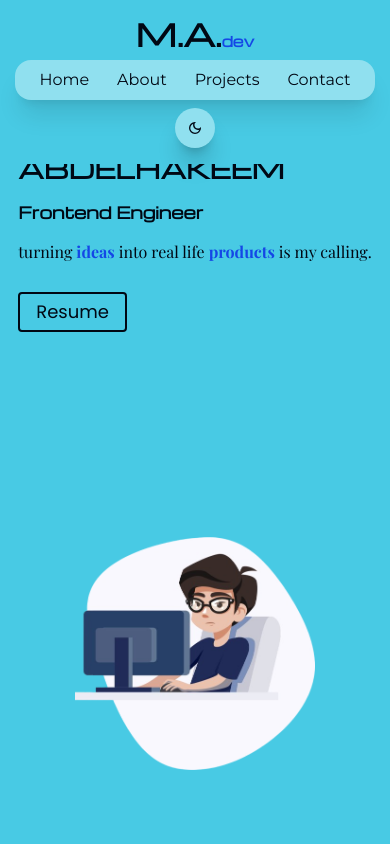
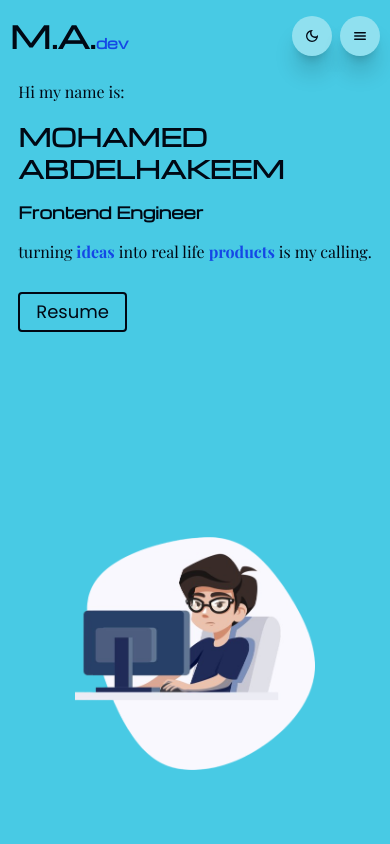
Before and after one commit to Mohamed-Abdelhakeem1/Protfolio, a React (Vite) app: page / in a window 390 px wide. Shown: the top 844 px of the page. Built offline with nearby package versions, Linux system fonts and the light colour scheme; a web font is replaced by a local one.

Commit message:
NavBar resposive

```diff
--- a/src/Layout/Header.tsx
+++ b/src/Layout/Header.tsx
@@ -1,37 +1,56 @@
 import { Link } from "react-router-dom";
 import ThemeButton from "../Components/Header/ThemeButton";
-
+import { useState } from "react";
+import { IoMenu } from "react-icons/io5";
+import { IoMdClose } from "react-icons/io";
 
 const Header = () => {
+  const [menuOpen, setMenuOpen] = useState<boolean>(false);
+  const toggleMenu = () => {
+    setMenuOpen(!menuOpen);
+  };
+
+  const openClass: string = menuOpen ? "flexBetween" : "hidden sm:flex";
   return (
     <nav className="normalText dark:bg-blck py-4 fixed w-full top-0 z-50 backdrop-blur-2xl bodyBg">
-      <div className="container flexBetween flex-col sm:flex-row gap-2 xs:gap-0">
+      <div className="container flexBetween gap-2 xs:gap-0 relative">
         <Link to="/" className="text-3xl font-bold fontRoma">
           M.A.<span className="text-sm text-blue">dev</span>
         </Link>
-        <ul className="flexBetween gap-3 sm:gap-5 md:gap-8 xl:gap-12 px-4 md:px-8 rounded-2xl normalBg fontMon shadow-xl/10">
-          <li>
-            <Link to="/" className="link smoothy">
+        <ul
+          onClick={() => setMenuOpen(false)}
+          className={`absolute top-13 xs:left-1/8 w-full xs:w-3/4 sm:w-fit ${openClass} flex-col sm:flex-row sm:static py-3 sm:py-0 gap-6 sm:gap-5 md:gap-8 xl:gap-12 px-4 md:px-8 rounded-lg  sm:rounded-2xl normalBg fontMon shadow-xl/10 `}
+        >
+          <li className="navItem">
+            <Link to="/" className="link smoothy ">
               Home
             </Link>
           </li>
-          <li>
+          <li className="navItem">
             <Link to="/about" className="link smoothy">
               About
             </Link>
           </li>
-          <li>
+          <li className="navItem">
             <Link to="/projects" className="link smoothy">
               Projects
             </Link>
           </li>
-          <li>
+          <li className="navItem">
             <Link to="/contact" className="link smoothy">
               Contact
             </Link>
           </li>
         </ul>
-        <ThemeButton />
+        <div className="flexCenter gap-2">
+          <ThemeButton />
+          <div
+            className=" btnCircle normalBg smoothy shadow-xl/20 sm:hidden"
+            onClick={() => toggleMenu()}
+          >
+            {menuOpen ? <IoMdClose /> : <IoMenu />}
+          </div>
+        </div>
       </div>
     </nav>
   );
--- a/src/Routes/AboutPage.tsx
+++ b/src/Routes/AboutPage.tsx
@@ -35,9 +35,9 @@ const AboutPage = () => {
             </div>
           </div>
         </div>
-        <div className="Summary py-10">
+        <div className="Summary py-10 ">
           <h2 className="fontRoma text-3xl text-center text-blue ">Summary</h2>
-          <p className="text-lg fontMon mt-5">
+          <p className="text-md sm:text-lg fontMon mt-5">
             I'm a motivated and fast-learning Junior Frontend Developer with
             hands-on experience in building interactive and responsive user
             interfaces using React. Skilled in using Redux for efficient state
@@ -51,7 +51,7 @@ const AboutPage = () => {
           <h2 className="fontRoma text-3xl text-center text-blue ">
             Education
           </h2>
-          <p className="text-lg fontMon mt-5">
+          <p className="text-md sm:text-lg fontMon mt-5">
             A mechanical engineer who graduated from Mansoura University in 2025
             with a grade of "Good". Gained strong knowledge in core areas such
             as thermodynamics, fluid mechanics, and machine design. Integrated
--- a/src/index.css
+++ b/src/index.css
@@ -18,7 +18,7 @@
 }
 
 .container {
-  @apply mx-auto w-[97%] xs:max-w-[95%] sm:max-w-[92%] md:max-w-[88%] lg:max-w-[83%] xl:max-w-[77%] 2xl:max-w-[70%];
+  @apply mx-auto w-[95%] xs:max-w-[93%] sm:max-w-[91%] md:max-w-[88%] lg:max-w-[83%] xl:max-w-[77%] 2xl:max-w-[70%];
 }
 
 body {
@@ -36,11 +36,11 @@ body {
 }
 
 .btn {
-  @apply py-1 px-4 rounded cursor-pointer border-2 border-blck hover:bg-gray block dark:border-whte dark:text-white dark:hover:bg-blckbg ;
+  @apply py-1 px-4 rounded cursor-pointer border-2 border-blck hover:bg-gray block dark:border-whte dark:text-white dark:hover:bg-blckbg;
 }
 
 .btnCircle {
-  @apply p-3 rounded-full cursor-pointer hover:text-gray2 block;
+  @apply p-3 rounded-full cursor-pointer hover:text-gray2;
 }
 
 .flexCenter {
@@ -56,7 +56,7 @@ body {
 }
 
 .link {
-  @apply block p-2 hover:text-blue;
+  @apply block p-2 hover:text-blue w-full sm:w-fit;
 }
 
 .footerLink {
@@ -78,3 +78,7 @@ body {
 .heading {
   @apply text-center text-3xl  mb-6;
 }
+
+.navItem {
+  @apply w-full sm:w-fit text-center;
+}
```
